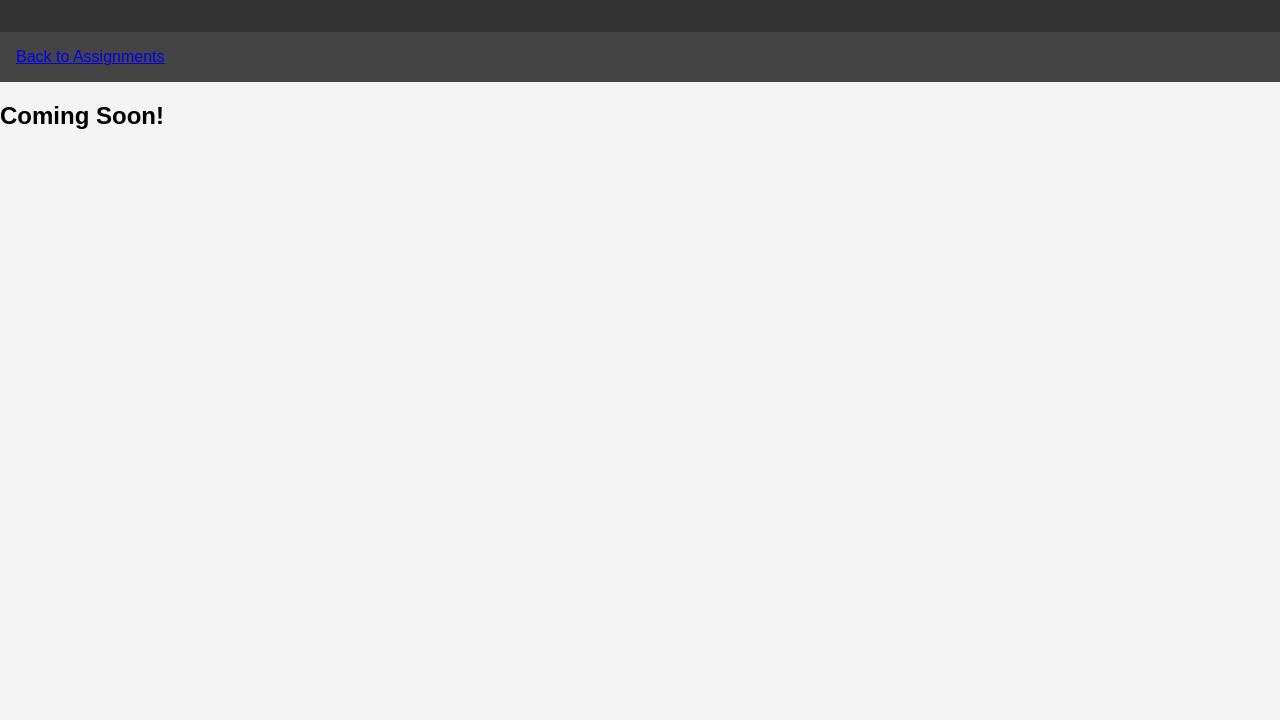
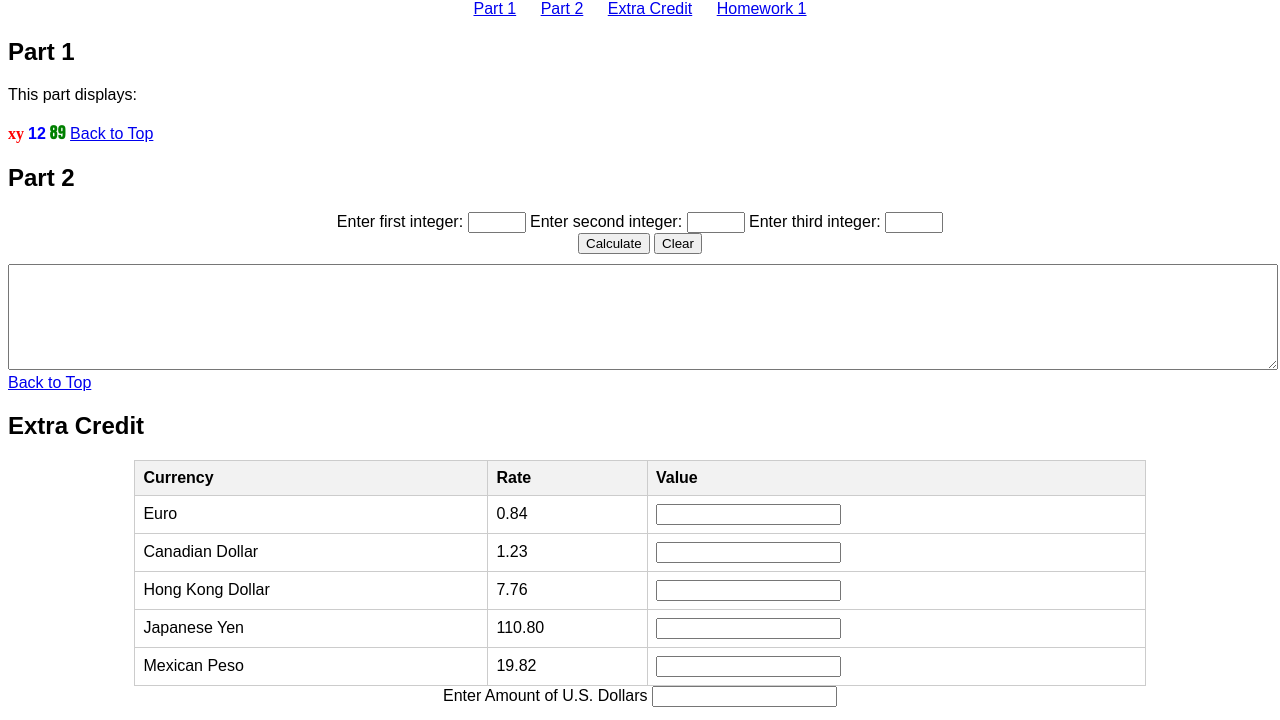
Before and after one commit to wtsia/javascript-ajax-site, a plain HTML site: page hw2.html in a window 1280 px wide. Shown: the part 80-800 px from the top of the page. Drawn offline with Linux system fonts and the light colour scheme.

Commit message:
updating hw2

```diff
--- a/hw2.html
+++ b/hw2.html
@@ -2,20 +2,157 @@
 <html lang="en">
 <head>
     <meta charset="UTF-8">
-    <meta name="description" content="CIS 114 Assignment X">
     <meta name="viewport" content="width=device-width, initial-scale=1.0">
-    <title>CIS 114 Assignment X</title>
-    <link rel="stylesheet" href="styles.css">
+    <title>Homework 2 - Basic Operations</title>
+    <link rel="stylesheet" type="text/css" href="styleshw2.css">
 </head>
+
 <body>
-    <header>
-        <h1>Homework 2</h1>
-    </header>
-    <nav>
-        <a href="index.html">Back to Assignments</a>
-    </nav>
-    <main>
-        <h2>Coming Soon!</h2>
-    </main>
+    <h1>Homework 2 - Basic Operations</h1>
+
+    <!-- Navigation -->
+    <div id="navigation">
+        <a href="#part1">Part 1</a>
+        <a href="#part2">Part 2</a>
+        <a href="#extra-credit">Extra Credit</a>
+        <a href="homework1.html">Homework 1</a>
+    </div>
+
+    <!-- Part 1 -->
+    <section id="part1">
+        <h2>Part 1</h2>
+        <p>This part displays:</p>
+        <p id="part1-output"><span id="xy">xy</span> <span id="num12">12</span> <span id="num89">89</span></p>
+        <a href="#top">Back to Top</a>
+    </section>
+
+    <!-- Part 2 -->
+    <section id="part2">
+        <h2>Part 2</h2>
+        <form id="part2-form" onsubmit="return false;">
+            <label for="num1">Enter first integer:</label>
+            <input type="text" id="num1">
+            <label for="num2">Enter second integer:</label>
+            <input type="text" id="num2">
+            <label for="num3">Enter third integer:</label>
+            <input type="text" id="num3">
+            <br>
+            <button id="calculate-button" type="button">Calculate</button>
+            <button id="clear-button">Clear</button>
+            <br>
+            <textarea id="part2-output" readonly></textarea>
+        </form>
+        <a href="#top">Back to Top</a>
+    </section>
+
+    <!-- Extra Credit -->
+    <section id="extra-credit">
+        <h2>Extra Credit</h2>
+        <div id="exchange-rates">
+            <table>
+                <tr>
+                    <th>Currency</th>
+                    <th>Rate</th>
+                    <th>Value</th>
+                </tr>
+                <tr>
+                    <td>Euro</td>
+                    <td>0.84</td>
+                    <td><input type="text" id="euro-value" readonly></td>
+                </tr>
+                <tr>
+                    <td>Canadian Dollar</td>
+                    <td>1.23</td>
+                    <td><input type="text" id="canadian-value" readonly></td>
+                </tr>
+                <tr>
+                    <td>Hong Kong Dollar</td>
+                    <td>7.76</td>
+                    <td><input type="text" id="hongkong-value" readonly></td>
+                </tr>
+                <tr>
+                    <td>Japanese Yen</td>
+                    <td>110.80</td>
+                    <td><input type="text" id="japanese-value" readonly></td>
+                </tr>
+                <tr>
+                    <td>Mexican Peso</td>
+                    <td>19.82</td>
+                    <td><input type="text" id="mexican-value" readonly></td>
+                </tr>
+            </table>
+            <label for="usd-amount">Enter Amount of U.S. Dollars</label>
+            <input type="text" id="usd-amount">
+        </div>
+    </section>
+
+    <script>
+        const xy = document.getElementById('xy');
+        xy.style.fontFamily = 'Times New Roman';
+        xy.style.color = 'red';
+
+        const num12 = document.getElementById('num12');
+        num12.style.color = 'blue';
+        num12.style.fontFamily = 'Arial';
+
+        const num89 = document.getElementById('num89');
+        num89.style.color = 'green';
+        num89.style.fontFamily = 'Impact';
+
+        // Part 2 JavaScript
+        const calculateButton = document.getElementById('calculate-button');
+        const clearButton = document.getElementById('clear-button');
+        const part2Output = document.getElementById('part2-output');
+
+        calculateButton.addEventListener('click', () => {
+            const num1 = parseInt(document.getElementById('num1').value);
+            const num2 = parseInt(document.getElementById('num2').value);
+            const num3 = parseInt(document.getElementById('num3').value);
+
+            if (isNaN(num1) || isNaN(num2) || isNaN(num3)) {
+                part2Output.value = 'Please enter valid numbers in all input boxes.';
+            } else {
+                const sum = num1 + num2 + num3;
+                const average = sum / 3;
+                const product = num1 * num2 * num3;
+                const smallest = Math.min(num1, num2, num3);
+                const largest = Math.max(num1, num2, num3);
+
+                part2Output.value = `Sum: ${sum}\nAverage: ${average}\nProduct: ${product}\nSmallest: ${smallest}\nLargest: ${largest}`;
+            }
+        });
+
+        clearButton.addEventListener('click', () => {
+            document.getElementById('num1').value = '';
+            document.getElementById('num2').value = '';
+            document.getElementById('num3').value = '';
+            part2Output.value = '';
+        });
+
+        // Extra Credit JavaScript
+        const usdAmount = document.getElementById('usd-amount');
+        const euroValue = document.getElementById('euro-value');
+        const canadianValue = document.getElementById('canadian-value');
+        const hongkongValue = document.getElementById('hongkong-value');
+        const japaneseValue = document.getElementById('japanese-value');
+        const mexicanValue = document.getElementById('mexican-value');
+
+        usdAmount.addEventListener('input', () => {
+            const amountUSD = parseFloat(usdAmount.value);
+            if (!isNaN(amountUSD)) {
+                euroValue.value = (amountUSD * 0.84).toFixed(2);
+                canadianValue.value = (amountUSD * 1.23).toFixed(2);
+                hongkongValue.value = (amountUSD * 7.76).toFixed(2);
+                japaneseValue.value = (amountUSD * 110.80).toFixed(2);
+                mexicanValue.value = (amountUSD * 19.82).toFixed(2);
+            } else {
+                euroValue.value = '';
+                canadianValue.value = '';
+                hongkongValue.value = '';
+                japaneseValue.value = '';
+                mexicanValue.value = '';
+            }
+        });
+    </script>
 </body>
 </html>
--- /dev/null
+++ b/styleshw2.css
@@ -0,0 +1,51 @@
+body {
+    font-family: Arial, sans-serif;
+}
+h1 {
+    text-align: center;
+}
+#navigation {
+    text-align: center;
+    margin-bottom: 20px;
+}
+#navigation a {
+    margin: 0 10px;
+}
+#part1-output {
+    font-family: 'Times New Roman', serif;
+    color: red;
+    font-weight: bold;
+    display: inline;
+}
+#part2-form {
+    text-align: center;
+    margin-top: 20px;
+}
+#part2-form input[type="text"] {
+    width: 50px;
+}
+#part2-form textarea {
+    width: 100%;
+    height: 100px;
+    margin-top: 10px;
+}
+#exchange-rates {
+    text-align: center;
+    margin-top: 20px;
+}
+table {
+    border-collapse: collapse;
+    width: 80%;
+    margin: 0 auto;
+}
+th, td {
+    border: 1px solid #ccc;
+    padding: 8px;
+    text-align: left;
+}
+th {
+    background-color: #f2f2f2;
+}
+input[type="text"]:focus {
+    background-color: lightblue;
+}
```
